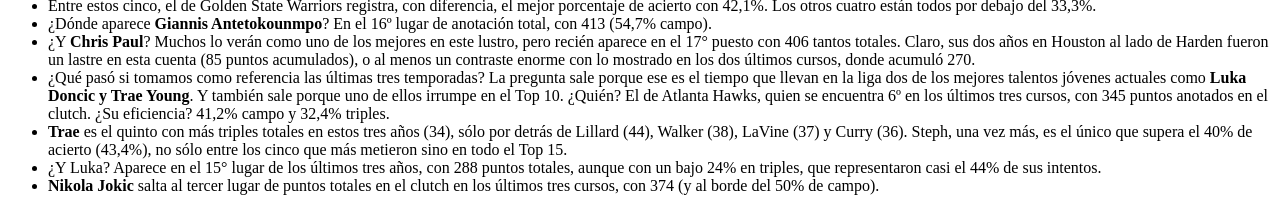
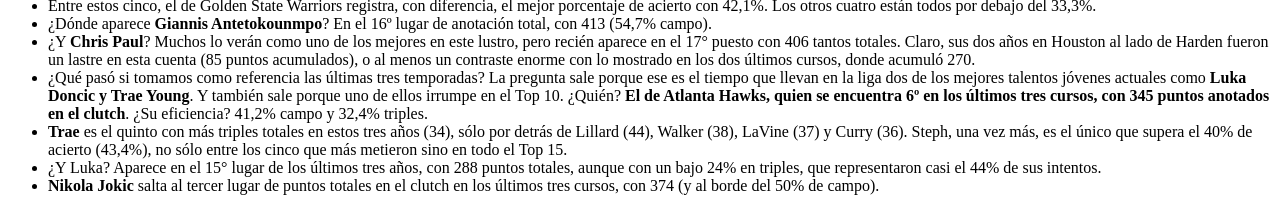
Before and after one commit to jcramirezmiller/news-app, a plain HTML site: page index.html in a window 1280 px wide. Shown: the part 2753-2950 px from the top of the page. Drawn offline with Linux system fonts and the light colour scheme.

Commit message:
Added README and other changes

```diff
--- a/index.html
+++ b/index.html
@@ -1,13 +1,11 @@
 <!DOCTYPE html>
 <html lang="es">
-
 <head>
     <meta charset="UTF-8">
     <meta http-equiv="X-UA-Compatible" content="IE=edge">
     <meta name="viewport" content="width=device-width, initial-scale=1.0">
     <title>¿Quiénes son los mejores anotadores en el clutch en las últimas 5 temporadas? Datos y curiosidades</title>
 </head>
-
 <body>
     <main>
         <article>
@@ -183,8 +181,8 @@
                     ¿Qué pasó si tomamos como referencia las últimas tres temporadas? La pregunta sale porque ese es el
                     tiempo que llevan en la liga dos de los mejores talentos jóvenes actuales como
                     <strong>Luka Doncic y Trae Young</strong>. Y también sale porque uno de ellos irrumpe en el Top 10.
-                    ¿Quién? El de Atlanta Hawks, quien se encuentra 6º en los últimos tres cursos, con 345 puntos
-                    anotados en el clutch. ¿Su eficiencia? 41,2% campo y 32,4% triples.
+                    ¿Quién? <strong>El de Atlanta Hawks, quien se encuentra 6º en los últimos tres cursos, con 345 puntos
+                    anotados en el clutch</strong>. ¿Su eficiencia? 41,2% campo y 32,4% triples.
                 </li>
                 <li>
                     <strong>Trae</strong> es el quinto con más triples totales en estos tres años (34), sólo por
@@ -206,5 +204,4 @@
         </article>
     </main>
 </body>
-
 </html>
```
Also changed, not shown: 1 other file.
